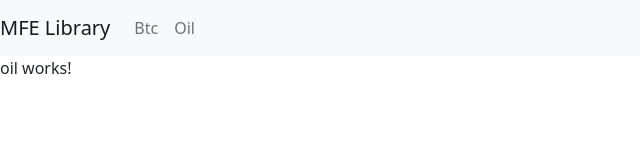
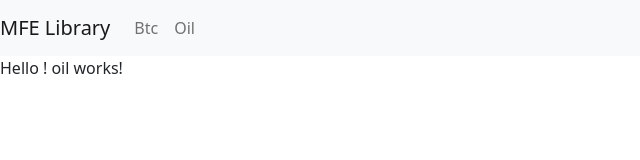
Before and after one commit to SychevAndrey/dev-hack-remote2, an Angular app: page /oil in a window 1280 px wide. Shown: the top 160 px of the page, without its empty margins (0-640 px from the left). Built offline with nearby package versions, Linux system fonts and the light colour scheme.

Commit message:
feat: add username to oil

```diff
--- a/src/app/oil/oil.component.html
+++ b/src/app/oil/oil.component.html
@@ -1 +1 @@
-<p>oil works!</p>
+<p>Hello {{username}}! oil works!</p>
--- a/src/app/oil/oil.component.ts
+++ b/src/app/oil/oil.component.ts
@@ -9,6 +9,7 @@ import {openDB} from "idb";
 export class OilComponent implements OnInit {
 
     dbPromise: any
+    username: string  = ''
 
     constructor() { }
 
@@ -19,9 +20,14 @@ export class OilComponent implements OnInit {
                 },
             });
             this.setOilFlag()
+            this.setUserName()
         }
 
         async setOilFlag() {
             (await this.dbPromise).put('host', true, 'oil')
         }
+
+        async setUserName() {
+            (await this.dbPromise).get('host', 'user').then((value: string) => this.username = value)
+        }
 }
```
